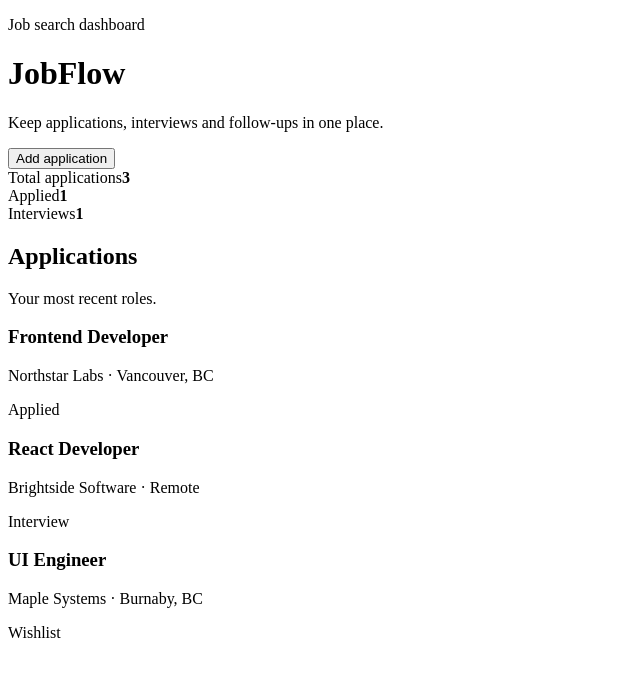
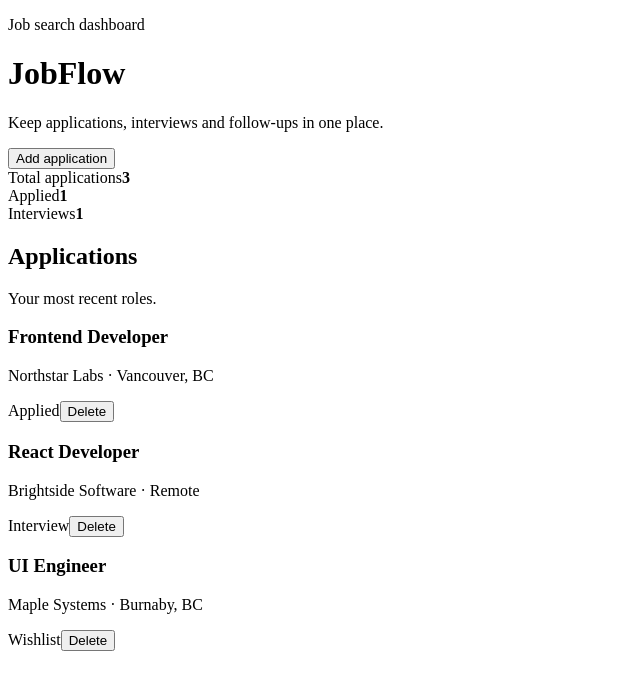
Before and after one commit to RimzimM/jobflow-ai-job-tracker, a React (Vite) app: page / in a window 1280 px wide. Shown: the top 690 px of the page, without its empty margins (0-640 px from the left). Built offline with nearby package versions, Linux system fonts and the light colour scheme; the HTML template or start-up script is replaced by a standard one.

Commit message:
add delete action

```diff
--- a/src/App.tsx
+++ b/src/App.tsx
@@ -13,6 +13,10 @@ function App() {
   const addApplication = (application: JobApplication) => {
     setApplications((current) => [application, ...current])
     setShowForm(false)
+  }
+
+  const deleteApplication = (id: string) => {
+    setApplications((current) => current.filter((job) => job.id !== id))
   }
 
   return (
@@ -49,7 +53,12 @@ function App() {
                 <h3>{job.role}</h3>
                 <p>{job.company} · {job.location}</p>
               </div>
-              <span className="status-badge">{job.status}</span>
+              <div className="application-actions">
+                <span className="status-badge">{job.status}</span>
+                <button className="delete-button" type="button" onClick={() => deleteApplication(job.id)}>
+                  Delete
+                </button>
+              </div>
             </article>
           ))}
         </div>
--- a/src/styles.css
+++ b/src/styles.css
@@ -36,7 +36,8 @@ button {
 .page-header,
 .section-heading,
 .application-row,
-.form-heading {
+.form-heading,
+.application-actions {
   display: flex;
   align-items: center;
   justify-content: space-between;
@@ -188,6 +189,11 @@ h1 {
   font-size: 0.9rem;
 }
 
+.application-actions {
+  justify-content: flex-end;
+  gap: 10px;
+}
+
 .status-badge {
   border-radius: 999px;
   padding: 6px 10px;
@@ -195,6 +201,13 @@ h1 {
   color: #4338ca;
   font-size: 0.82rem;
   font-weight: 600;
+}
+
+.delete-button {
+  padding: 6px 8px;
+  background: transparent;
+  color: #9f1239;
+  font-size: 0.82rem;
 }
 
 @media (max-width: 700px) {
```
